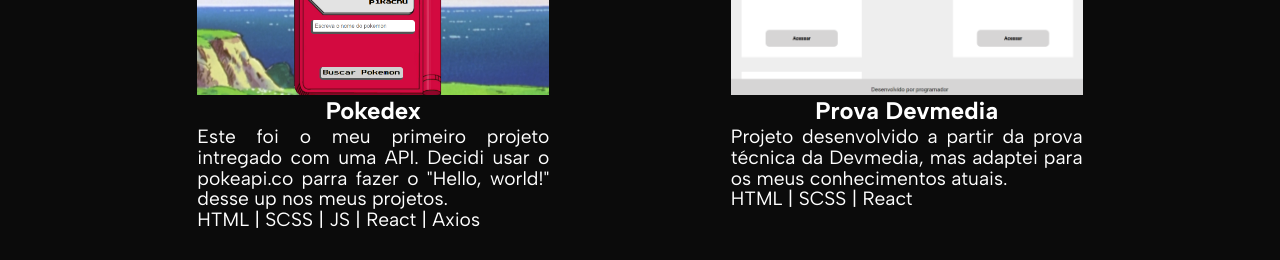
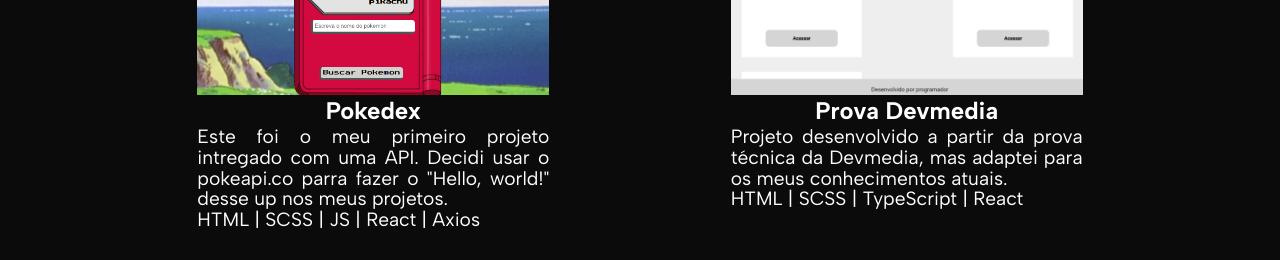
Before and after one commit to Vinicius-B-Leite/portfolio, a React (Create React App) app: page / in a window 1280 px wide. Shown: the part 2000-2260 px from the top of the page. Built offline with nearby package versions, Linux system fonts and the light colour scheme.

Commit message:
descriçao atualizada do projeto devmedia

```diff
--- a/src/componentes/projetos/index.js
+++ b/src/componentes/projetos/index.js
@@ -39,7 +39,7 @@
         },
         {
             titulo: 'Prova Devmedia',
-            descricao: <p className='legenda-paragrafo'>Projeto desenvolvido a partir da prova técnica da Devmedia, mas adaptei para os meus conhecimentos atuais. <br/> HTML | SCSS | React</p>,
+            descricao: <p className='legenda-paragrafo'>Projeto desenvolvido a partir da prova técnica da Devmedia, mas adaptei para os meus conhecimentos atuais. <br/> HTML | SCSS | TypeScript | React</p>,
             imagemFundo: devmedia,
             link: 'https://prova-tecnica-devmedia.netlify.app/',
             github: 'https://github.com/Vinicius-B-Leite/devmedia-prova'
```
